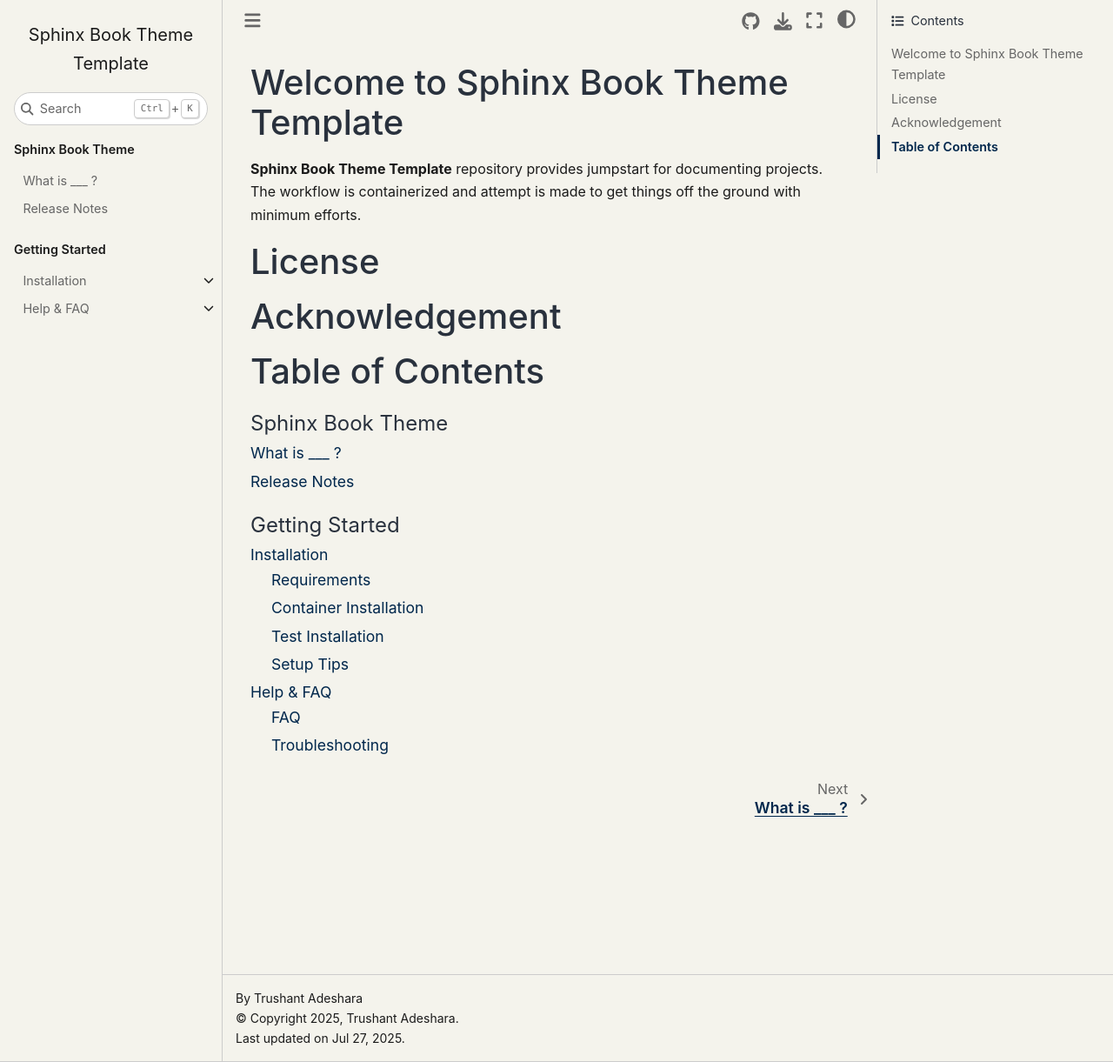
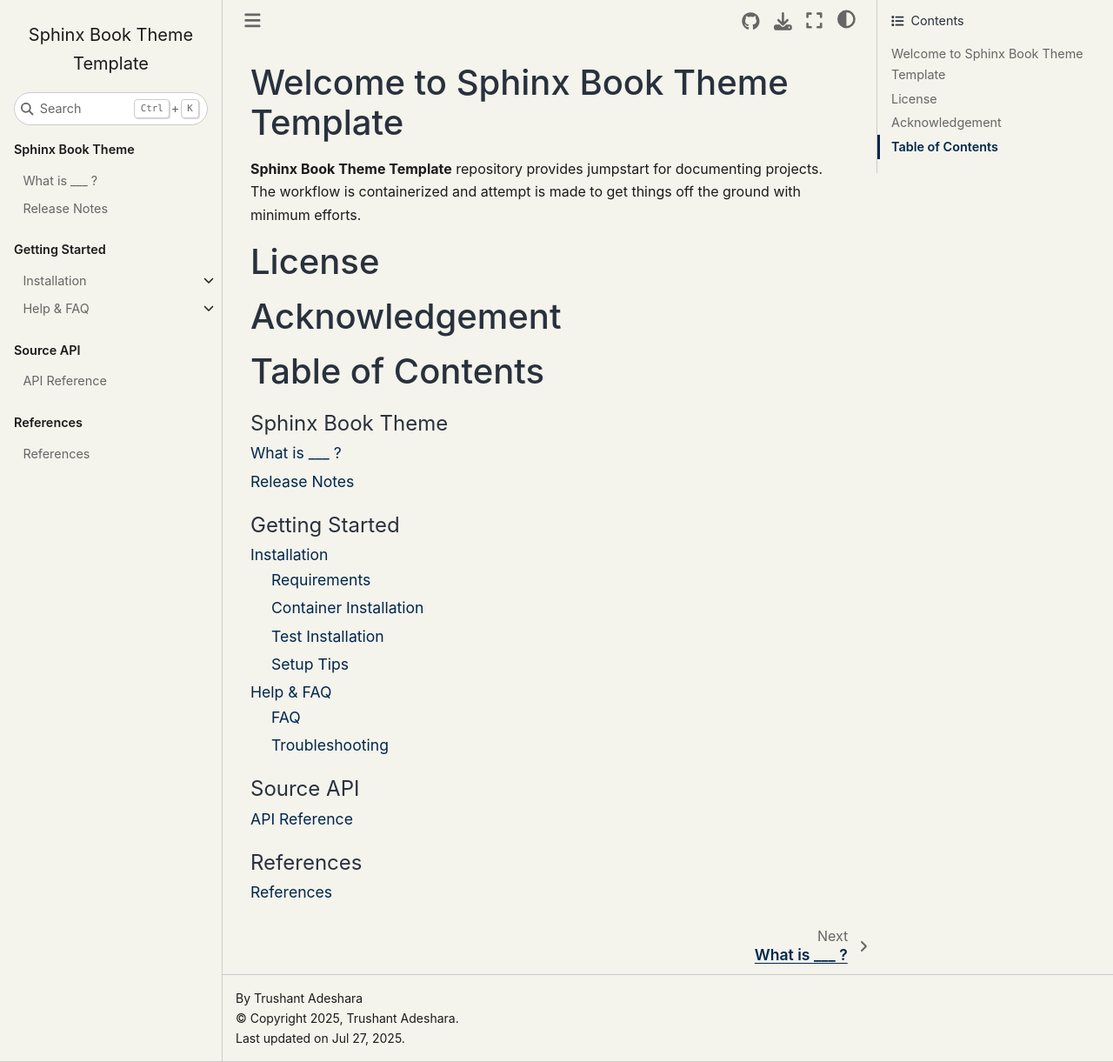
Before and after one commit to trushant05/sphinx_book_theme, a Sphinx documentation site: the page built from docs/index.rst, in a window 1280 px wide and 1221 px high. Shown: the whole window at 87% size. Built offline with Sphinx 7.4.7 and the Sphinx Book theme 1.1.4, drawn with Linux system fonts in a browser that asks for light colours; the version number could not be read and is left out.

Commit message:
[update] UI and add api with reference section

```diff
--- a/docs/conf.py
+++ b/docs/conf.py
@@ -24,15 +24,62 @@
 # extensions coming ith Sphinx (named 'sphinx.ext.*') or your custom
 # ones.
 extensions = [
+    "autodocsumm",
     "myst_parser",
     "sphinx.ext.autodoc",
+    "sphinx.ext.autosummary",
     "sphinx.ext.napoleon",
+    "sphinx.ext.todo",
+    "sphinxemoji.sphinxemoji",
+    "sphinx.ext.githubpages",
+    "sphinx.ext.intersphinx",
+    "sphinx.ext.mathjax",
+    "sphinx.ext.viewcode",
+    "sphinxcontrib.bibtex",
+    "sphinxcontrib.icon",
+    "sphinx_copybutton",
+    "sphinx_design",
+    "sphinx_tabs.tabs"
 ]
+
+# mathjax hacks
+mathjax3_config = {
+    "tex": {
+        "inlineMath": [["\\(", "\\)"]],
+        "displayMath": [["\\[", "\\]"]],
+    },
+}
+
+# panels hacks
+panels_add_bootstrap_css = False
+panels_add_fontawesome_css = True
+
 
 # Supported file extensions for source files
 source_suffix = {
     '.rst': "restructuredtext",
     '.md': "markdown",
+}
+
+# put type hints inside the signature instead of the description (easier to maintain)
+autodoc_typehints = "signature"
+# autodoc_typehints_format = "fully-qualified"
+# document class *and* __init__ methods
+autoclass_content = "class"  #
+# separate class docstring from __init__ docstring
+autodoc_class_signature = "separated"
+# sort members by source order
+autodoc_member_order = "bysource"
+# inherit docstrings from base classes
+autodoc_inherit_docstrings = True
+# BibTeX configuration
+bibtex_bibfiles = ["source/_static/refs.bib"]
+# generate autosummary even if no references
+autosummary_generate = True
+autosummary_generate_overwrite = False
+# default autodoc settings
+autodoc_default_options = {
+    "autosummary": True,
 }
 
 # Add any paths that contain templates here, realative to this directory.
--- a/docs/index.rst
+++ b/docs/index.rst
@@ -28,3 +28,16 @@
 
    source/setup/installation/index
    source/setup/help_faq/index
+
+.. toctree::
+   :maxdepth: 2
+   :caption: Source API
+   :titlesonly:
+
+   source/api/index
+
+.. toctree::
+   :maxdepth: 2
+   :caption: References
+
+   source/references/index
--- /dev/null
+++ b/docs/source/api/index.rst
@@ -0,0 +1,2 @@
+API Reference
+=============
--- /dev/null
+++ b/docs/source/references/index.rst
@@ -0,0 +1,2 @@
+References
+==========
```
Also changed, not shown: docs/requirements.txt (+8 -1 lines), docs/source/_static/refs.bib (added).
